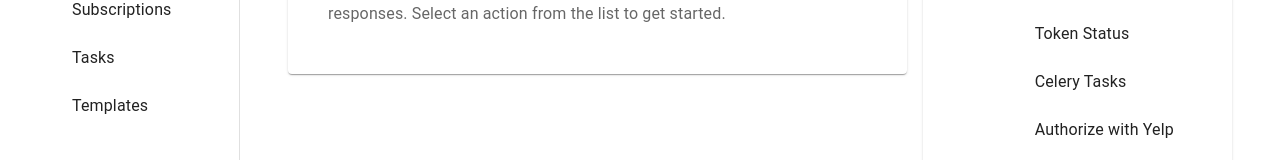
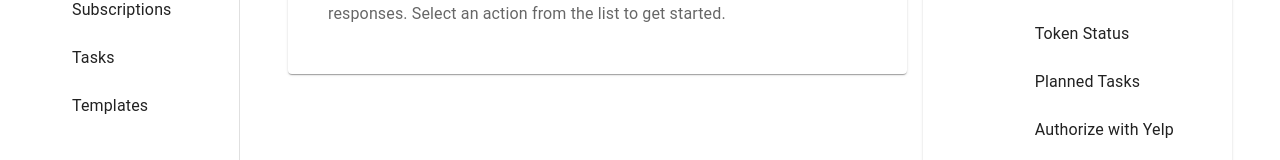
Before and after one commit to tarastm95/Yelp1, a React (Create React App) app in the folder frontend/: page / in a window 1280 px wide. Shown: the part 278-438 px from the top of the page. Built offline with nearby package versions, Linux system fonts and the light colour scheme; no server answers; some icons are missing.

Commit message:
Rename Celery Tasks label

```diff
--- a/frontend/src/Home.tsx
+++ b/frontend/src/Home.tsx
@@ -113,7 +113,7 @@ const Home: FC = () => {
                       <ListItemIcon>
                         <ListAltIcon />
                       </ListItemIcon>
-                      <ListItemText primary="Celery Tasks" />
+                      <ListItemText primary="Planned Tasks" />
                     </ListItemButton>
                   </ListItem>
                   <ListItem disablePadding>
--- a/frontend/src/TaskLogs.tsx
+++ b/frontend/src/TaskLogs.tsx
@@ -99,7 +99,7 @@ const TaskLogs: React.FC = () => {
   return (
     <Container sx={{ mt: 4 }}>
       <Typography variant="h4" gutterBottom>
-        Celery Tasks
+        Planned Tasks
       </Typography>
       <Tabs value={tab} onChange={(_, v) => setTab(v)} sx={{ mb: 2 }}>
         <Tab label="Completed" value="completed" />
```
